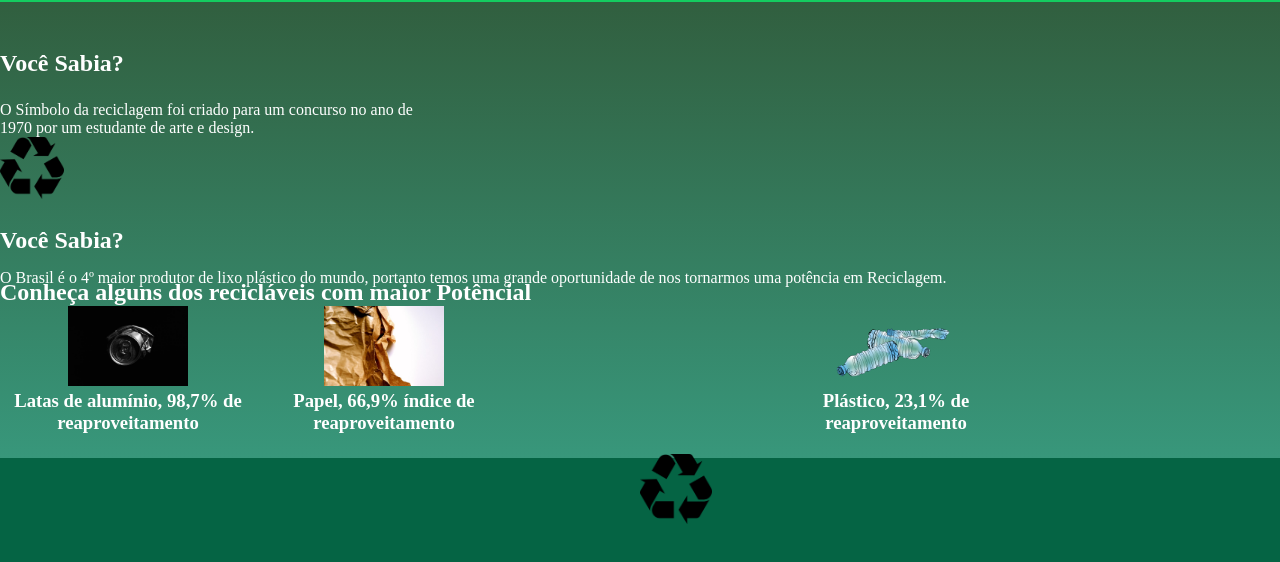
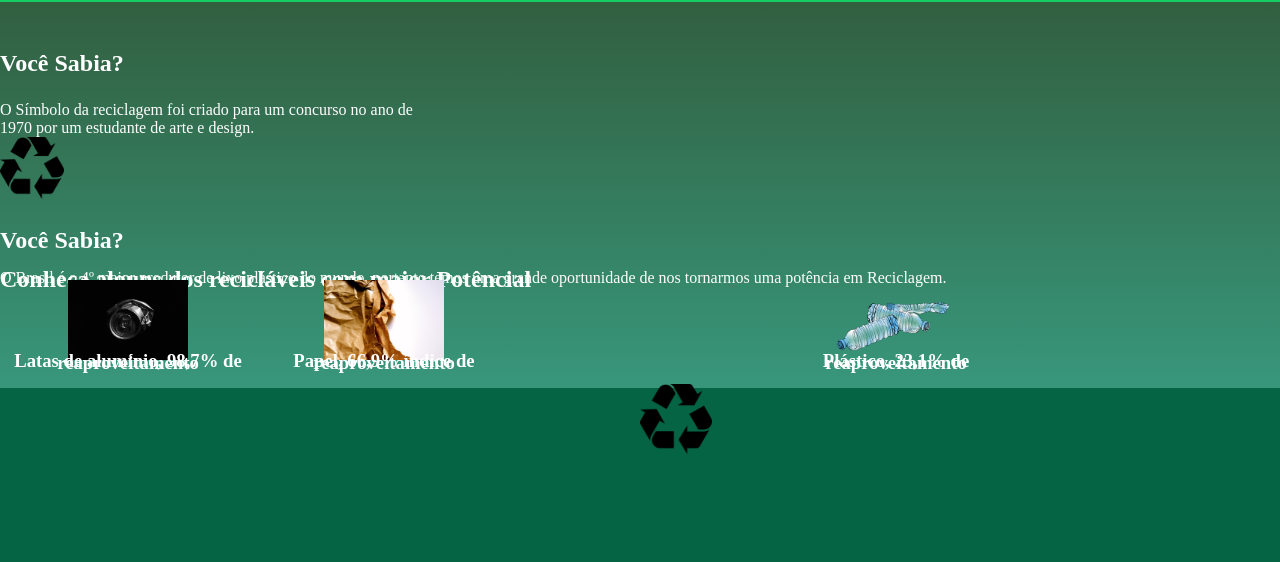
Before and after one commit to camilly-bernardo/agrinho, a plain HTML site: page index.html in a window 1280 px wide. Shown: the part 108-670 px from the top of the page. Drawn offline with Linux system fonts and the light colour scheme.

Commit message:
alterando estilo

```diff
--- a/styles.css
+++ b/styles.css
@@ -28,6 +28,9 @@ body{
     align-items: center;
     padding: 24px 0;
 
+    }
+    .estudante{
+      line-height: 10%;
     }
     .escola-imagem{
         width: 05%;
```
